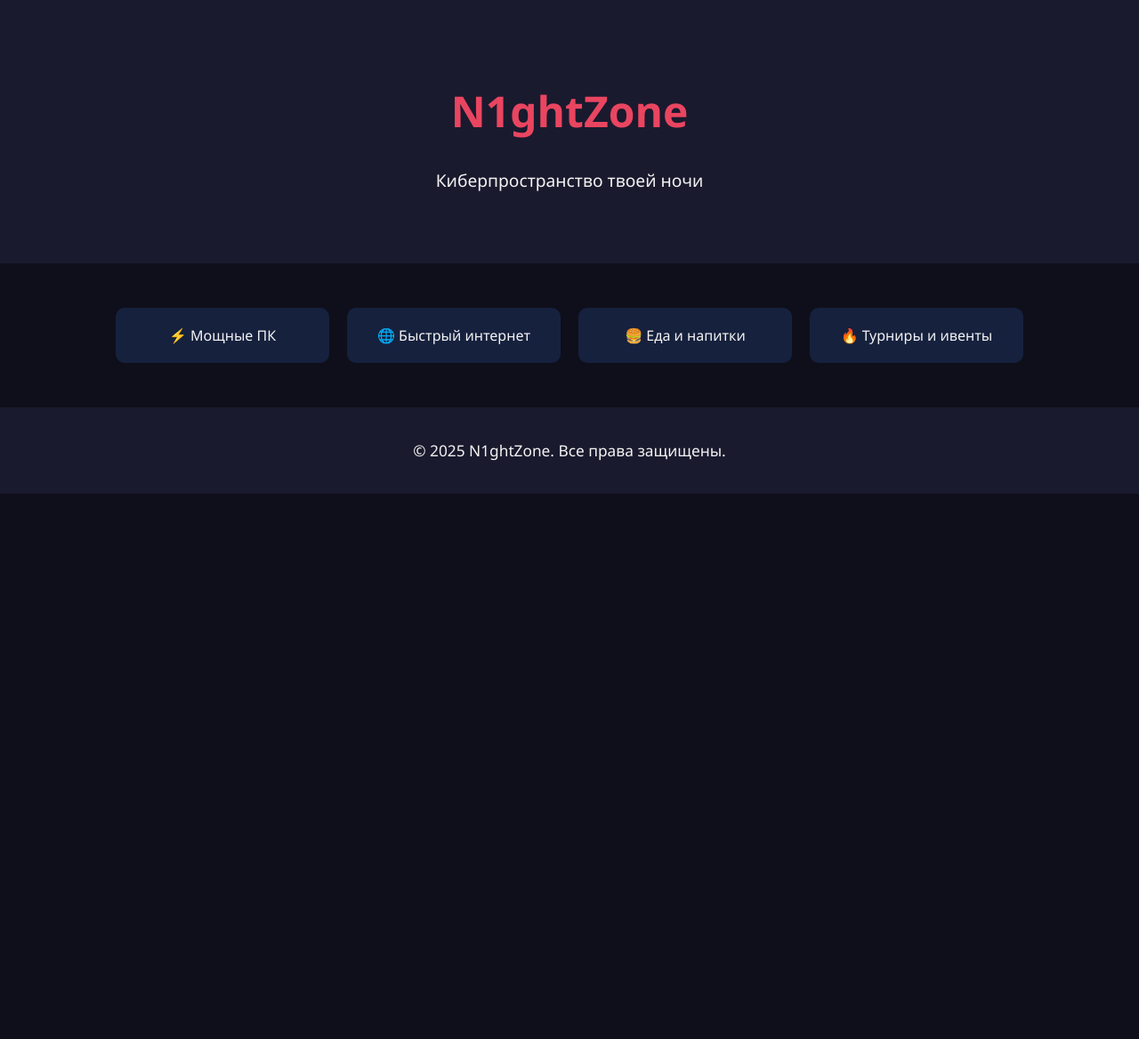
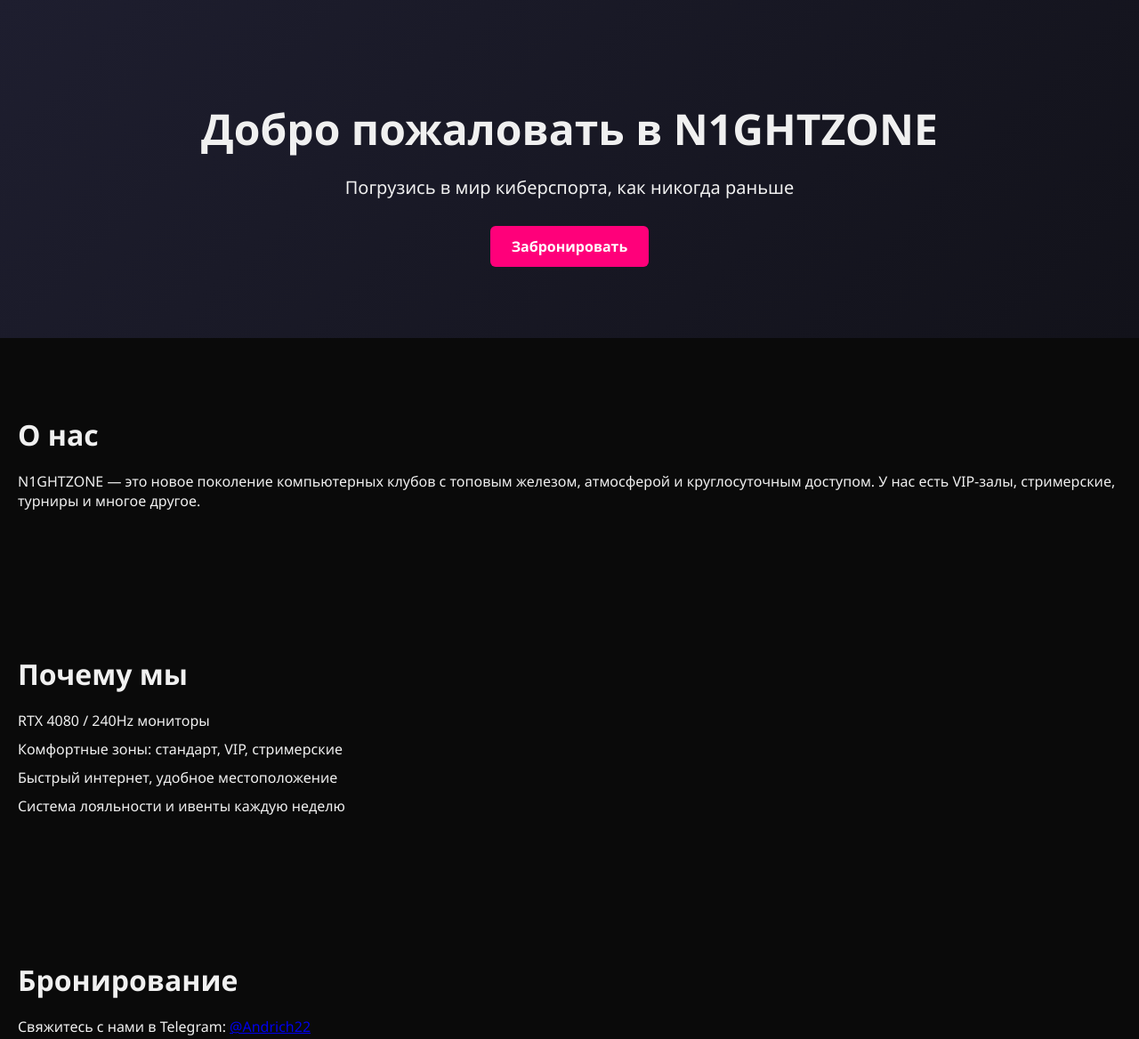
Before and after one commit to n1ghtzone/n1ghtzone_hub, a plain HTML site: page index.html in a window 1280 px wide. Shown: the top 1168 px of the page at 89% size. Before the commit the page ends 800 px from the top, so only its background shows below. Drawn offline with Linux system fonts and the light colour scheme.

Commit message:
Add files via upload

```diff
--- a/index.html
+++ b/index.html
@@ -1,24 +1,37 @@
+
 <!DOCTYPE html>
 <html lang="ru">
 <head>
-    <meta charset="UTF-8">
-    <meta name="viewport" content="width=device-width, initial-scale=1.0">
-    <title>N1ghtZone | Киберпространство твоей ночи</title>
-    <link rel="stylesheet" href="styles.css">
+  <meta charset="UTF-8" />
+  <meta name="viewport" content="width=device-width, initial-scale=1.0"/>
+  <title>N1GHTZONE | Киберклуб будущего</title>
+  <link href="style.css" rel="stylesheet" />
 </head>
 <body>
-    <header>
-        <h1>N1ghtZone</h1>
-        <p>Киберпространство твоей ночи</p>
-    </header>
-    <section class="features">
-        <div class="feature">⚡ Мощные ПК</div>
-        <div class="feature">🌐 Быстрый интернет</div>
-        <div class="feature">🍔 Еда и напитки</div>
-        <div class="feature">🔥 Турниры и ивенты</div>
-    </section>
-    <footer>
-        <p>© 2025 N1ghtZone. Все права защищены.</p>
-    </footer>
+  <header>
+    <h1>Добро пожаловать в N1GHTZONE</h1>
+    <p>Погрузись в мир киберспорта, как никогда раньше</p>
+    <a href="#booking" class="btn">Забронировать</a>
+  </header>
+  <section id="about">
+    <h2>О нас</h2>
+    <p>N1GHTZONE — это новое поколение компьютерных клубов с топовым железом, атмосферой и круглосуточным доступом. У нас есть VIP-залы, стримерские, турниры и многое другое.</p>
+  </section>
+  <section id="features">
+    <h2>Почему мы</h2>
+    <ul>
+      <li>RTX 4080 / 240Hz мониторы</li>
+      <li>Комфортные зоны: стандарт, VIP, стримерские</li>
+      <li>Быстрый интернет, удобное местоположение</li>
+      <li>Система лояльности и ивенты каждую неделю</li>
+    </ul>
+  </section>
+  <section id="booking">
+    <h2>Бронирование</h2>
+    <p>Свяжитесь с нами в Telegram: <a href="https://t.me/Andrich22">@Andrich22</a></p>
+  </section>
+  <footer>
+    <p>&copy; 2025 N1GHTZONE. Все права защищены.</p>
+  </footer>
 </body>
 </html>
--- /dev/null
+++ b/style.css
@@ -0,0 +1,49 @@
+
+body {
+  margin: 0;
+  font-family: 'Segoe UI', sans-serif;
+  background: #0a0a0a;
+  color: #f0f0f0;
+}
+header {
+  text-align: center;
+  padding: 80px 20px;
+  background: linear-gradient(135deg, #1e1e2f, #12121a);
+}
+header h1 {
+  font-size: 48px;
+  margin-bottom: 20px;
+}
+header p {
+  font-size: 20px;
+  margin-bottom: 30px;
+}
+.btn {
+  display: inline-block;
+  background: #ff007a;
+  color: white;
+  padding: 12px 24px;
+  border-radius: 6px;
+  text-decoration: none;
+  font-weight: bold;
+}
+section {
+  padding: 60px 20px;
+}
+section h2 {
+  font-size: 32px;
+  margin-bottom: 20px;
+}
+ul {
+  list-style: none;
+  padding: 0;
+}
+ul li {
+  margin-bottom: 10px;
+}
+footer {
+  text-align: center;
+  padding: 30px 10px;
+  background: #1e1e2f;
+  font-size: 14px;
+}
```
